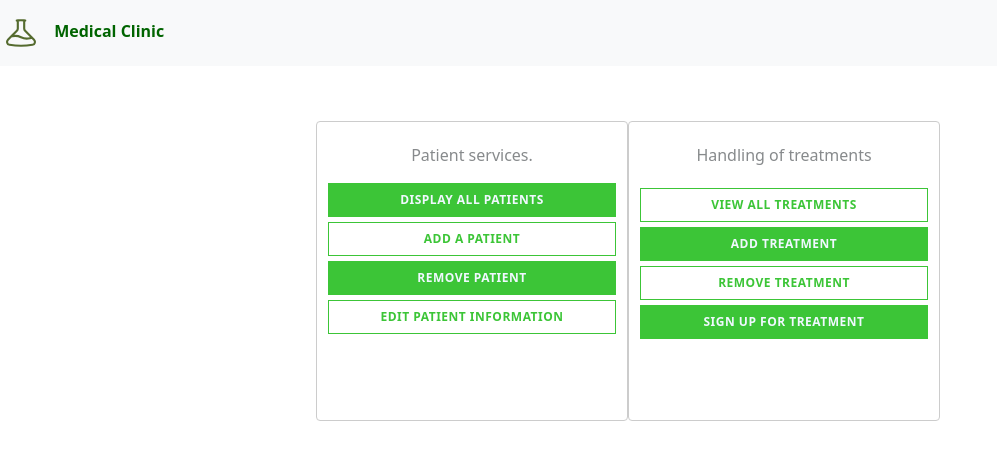
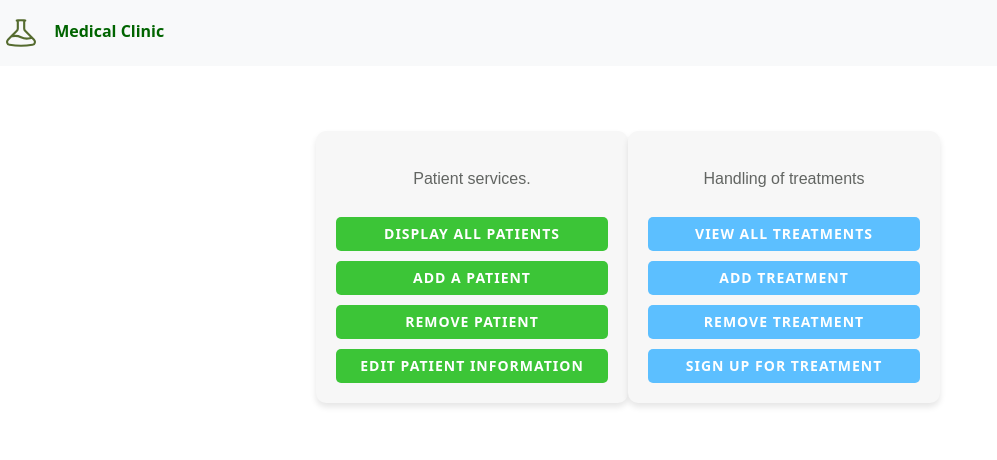
Before and after one commit to arturgesiarz/Medical_Clinic_Frontend, an Angular app: page / in a window 1280 px wide. Shown: the top 460 px of the page, without its empty margins (0-997 px from the left). Built offline with nearby package versions, Linux system fonts and the light colour scheme.

Commit message:
Changed home

```diff
--- a/src/app/home/home.component.css
+++ b/src/app/home/home.component.css
@@ -1,48 +1,50 @@
+
 .sidebar {
   width: 312px;
-  height: 300px;
-  --post-line-color: #ccc;
-  border: 1px solid #ccc;
-  margin-bottom: 10px;
-  overflow: hidden;
-  background-color: rgba(255,255,255,0.8);
-  color: #878A8C;
-  border-radius: 4px;
-  padding: 5px;
-  margin-top: 10px;
-  margin-bottom: 10px;
+  height: auto;
+  border: none;
+  border-radius: 10px;
+  box-shadow: 0px 4px 6px rgba(0, 0, 0, 0.1);
+  background-color: #f7f7f7;
+  color: #1c1c1c;
+  padding: 20px;
+  margin-top: 20px;
+}
+
+.patient-service-title {
+  font-family: 'Poppins', sans-serif;
+  font-size: 1.5em;
+  font-weight: 200;
+  color: #626562;
+  margin-bottom: 20px;
+  text-align: center;
 }
 
 .btnCreatePost,
 .btnCreateSubreddit {
+  width: 100%;
   background-color: #3cc537;
-  color: aliceblue;
-  fill: #3cc537;
-  border: 1px solid #3cc537;
+  color: white;
+  border: none;
   text-align: center;
+  text-decoration: none;
+  font-size: 14px;
+  font-weight: 700;
   letter-spacing: 1px;
-  text-decoration: none;
-  font-size: 12px;
-  font-weight: 700;
-  letter-spacing: .5px;
-  line-height: 24px;
+  line-height: 34px;
   text-transform: uppercase;
-  padding: 3px 16px;
-  opacity: 1;
-  width: 288px;
-  height: 34px;
+  padding: 0 16px;
+  margin-top: 10px;
+  border-radius: 5px;
+  cursor: pointer;
 }
 
 .btnCreateSubreddit {
-  margin-top: 5px;
-  margin-bottom: 5px;
-  color: #3cc537;
-  background-color: transparent;
+  background-color: #5cbfff;
+  color: white;
 }
 
-.sidebar>ul>li {
-  font-size: 16px;
-  font-weight: 500;
-  line-height: 20px;
-  color: #1c1c1c;
+.btnCreatePost:hover,
+.btnCreateSubreddit:hover {
+  opacity: 0.9;
 }
--- a/src/app/home/home.component.html
+++ b/src/app/home/home.component.html
@@ -4,37 +4,37 @@
       <hr />
       <div class="row justify-content-center py-5 mb-auto">
         <div class="sidebar">
-          <div style="text-align: center; font-size: 1em" class="my-3">
+          <div class="patient-service-title my-3" style="text-align: center; font-size: 1em">
             Patient services.
           </div>
           <div style="text-align: center">
             <button class="btnCreatePost">Display all patients</button>
           </div>
           <div style="text-align: center">
-            <button class="btnCreateSubreddit" (click)="goToRegister()">Add a patient</button>
+            <button class="btnCreatePost" (click)="goToRegister()">Add a patient</button>
           </div>
           <div style="text-align: center">
             <button class="btnCreatePost" (click)="deletePatient()">Remove patient</button>
           </div>
           <div style="text-align: center">
-            <button class="btnCreateSubreddit">Edit patient information</button>
+            <button class="btnCreatePost">Edit patient information</button>
           </div>
         </div>
         <div class="sidebar">
-          <div style="text-align: center; font-size: 1em" class="my-3">
+          <div class="patient-service-title my-3" style="text-align: center; font-size: 1em">
             Handling of treatments
           </div>
           <div style="text-align: center">
             <button class="btnCreateSubreddit" (click)="showAllTreatment()">View all treatments</button>
           </div>
           <div style="text-align: center">
-            <button class="btnCreatePost" (click)="goToCreateTreatment()">Add treatment</button>
+            <button class="btnCreateSubreddit" (click)="goToCreateTreatment()">Add treatment</button>
           </div>
           <div style="text-align: center">
             <button class="btnCreateSubreddit" (click)="deleteTreatment()">Remove treatment</button>
           </div>
           <div style="text-align: center">
-            <button class="btnCreatePost">Sign up for treatment</button>
+            <button class="btnCreateSubreddit">Sign up for treatment</button>
           </div>
         </div>
       </div>
```
